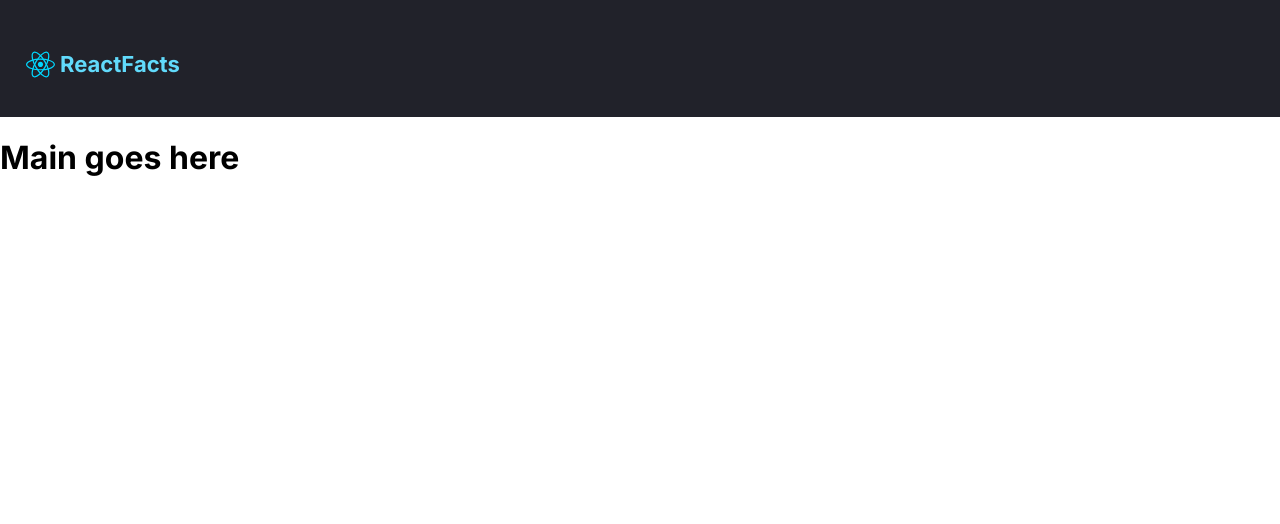
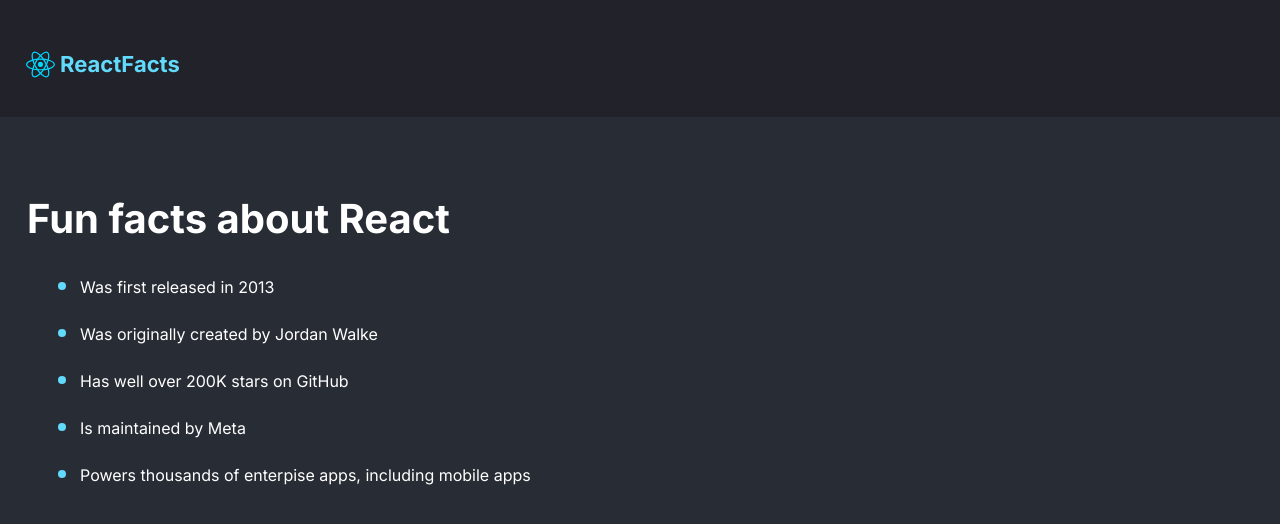
Before and after one commit to matijazuber/static-page-react, a React (Vite) app: page / in a window 1280 px wide. Shown: the top 524 px of the page. Built offline with nearby package versions, Linux system fonts and the light colour scheme.

Commit message:
Added the bullet points of react and also changed the markers in the list

```diff
--- a/components/main.jsx
+++ b/components/main.jsx
@@ -1,6 +1,15 @@
 function Main(){
   return(
-    <h1>Main goes here</h1>
+    <main className="main">
+    <h1 className="mainHeader">Fun facts about React</h1>
+    <ul>
+      <li>Was first released in 2013</li>
+      <li>Was originally created by Jordan Walke</li>
+      <li>Has well over 200K stars on GitHub</li>
+      <li>Is maintained by Meta</li>
+      <li>Powers thousands of enterpise apps, including mobile apps</li>
+    </ul>
+    </main>
   )
 }
 
--- a/styles/style.css
+++ b/styles/style.css
@@ -1,7 +1,8 @@
 body{
   font-family: Inter;
   margin: 0;
-  padding: 0
+  padding: 0;
+  background-color:#282D35
 }
 .header{
   text-align: center;
@@ -26,3 +27,21 @@ body{
   line-height: 100%;
   font-size: 22px;
 }
+
+.mainHeader{
+  color: #FFFF;
+  font-weight: 700;
+  padding-left: 27px;
+  padding-top: 50px;
+  font-size: 40px;
+}
+
+li,ul{
+  color: white;
+  margin:20px;
+}
+
+li::marker{
+  color: #61DAFB;
+  font-size: 1.5rem;
+}
```
